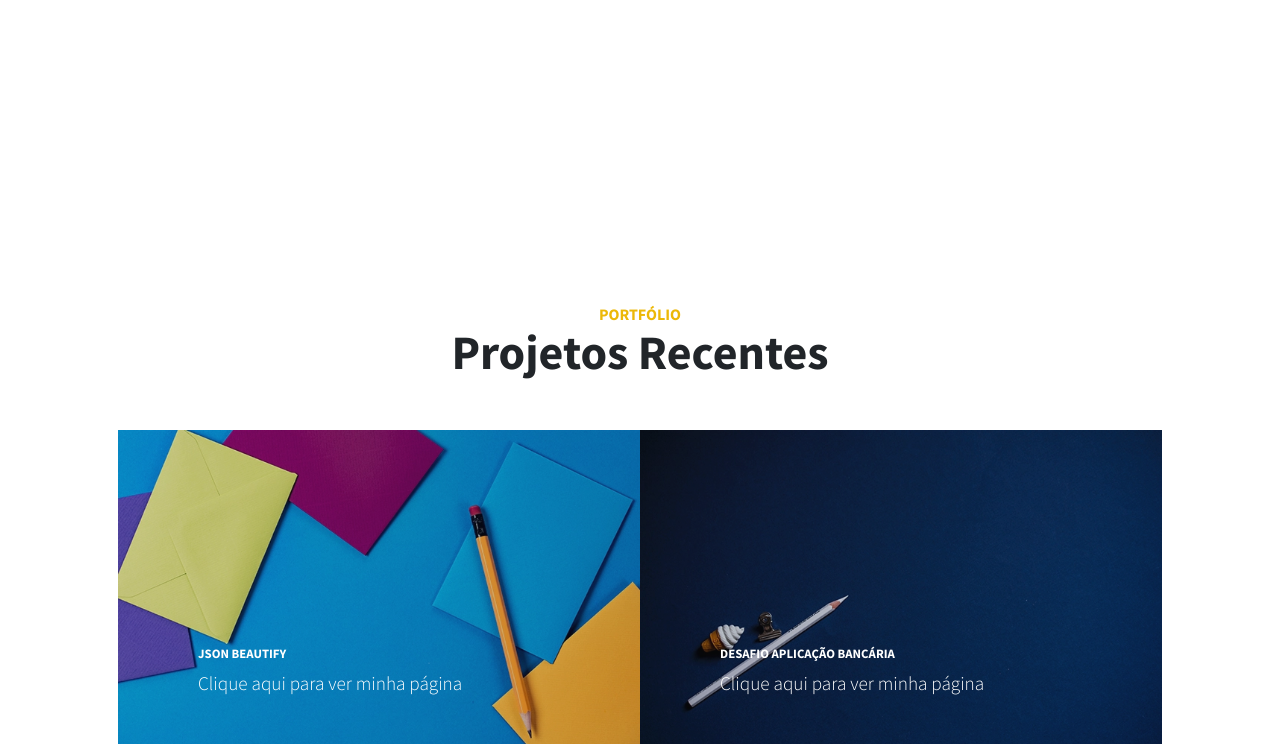
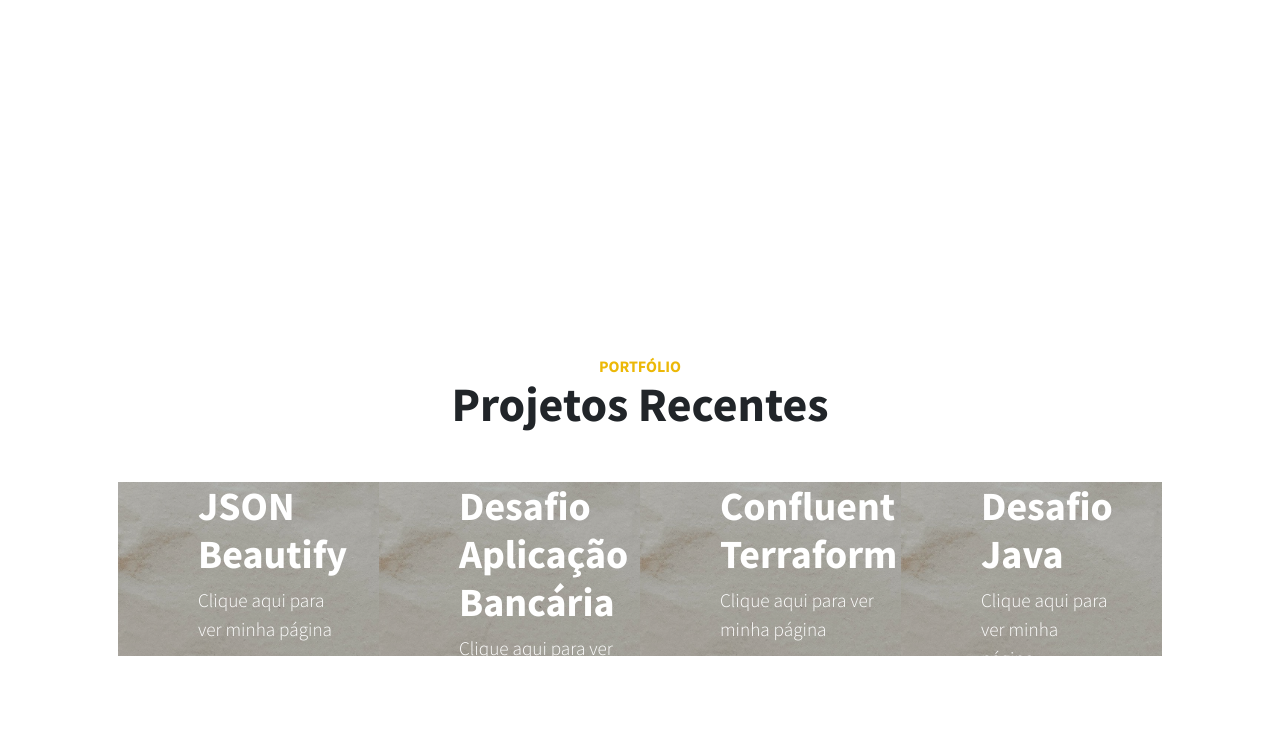
Before and after one commit to ribeirohenrique/ribeirohenrique.github.io, a plain HTML site: page index.html in a window 1280 px wide. Shown: the part 2995-3739 px from the top of the page. Drawn offline with nearby package versions, Linux system fonts and the light colour scheme.

Commit message:
Melhorando background dos projetos

```diff
--- a/index.html
+++ b/index.html
@@ -53,7 +53,7 @@
                         </div>
                         <p class="lead mb-5 text-justify">
                             <strong>Desenvolvedor e Analista de Integrações</strong> com sólida experiência em desenvolvimento de micro serviços e arquiteturas distribuídas.
-                            Minha trajetória inclui o uso de tecnologias modernas como <strong>Node.js</strong>, <strong>Typescript</strong>, <strong>AWS Cloud</strong> e <strong>Apache Kafka</strong>,
+                            Minha trajetória inclui o uso de tecnologias modernas como <strong>Apache Kafka</strong>, <strong>Spring Boot</strong>, <strong>Terraform</strong>, <strong>Typescript</strong>, <strong>Node.js</strong>,
                             atuando em ambientes ágeis e orientados à inovação.
                         </p>
 
@@ -63,13 +63,13 @@
                             Busco sempre unir aprendizado contínuo com entregas relevantes.
                         </p>
 
-                        <h4 class="mb-3">Principais Ferramentas e Tecnologias</h4>
-                        <ul class="list-unstyled text-start d-inline-block mx-auto">
+                        <h4 class="mb-4">Principais Ferramentas e Tecnologias</h4>
+                        <ul class="list-unstyled text-justify lead">
                             <li><strong>Desenvolvimento:</strong> Node.js, Typescript, Java, Python, Shell</li>
-                            <li><strong>Cloud:</strong> AWS (Lambdas, EventBridge, DynamoDB, Step Functions), Confluent Cloud</li>
+                            <li><strong>Cloud:</strong>Confluent Cloud Kafka, AWS (Lambdas, EventBridge, DynamoDB, Step Functions), GCP (Buckets, BigQuery)</li>
                             <li><strong>Infraestrutura como Código:</strong> Terraform</li>
                             <li><strong>Orquestração e Integrações:</strong> Apache Kafka, Jenkins, OpenTelemetry</li>
-                            <li><strong>Monitoramento:</strong> Grafana, Kibana, Dynatrace</li>
+                            <li><strong>Observabilidade:</strong> Grafana, Kibana, Dynatrace, Datadog</li>
                         </ul>
 
                         </p>
@@ -126,48 +126,48 @@
                     <h2 class="mb-5">Projetos Recentes</h2>
                 </div>
                 <div class="row gx-0">
-                    <div class="col-lg-6">
+                    <div class="col-lg-3">
                         <a class="portfolio-item" href="projects.html">
                             <div class="caption">
                                 <div class="caption-content">
-                                    <div class="h2">JSON Beautify</div>
+                                    <div class="h1">JSON Beautify</div>
                                     <p class="mb-0">Clique aqui para ver minha página</p>
                                 </div>
                             </div>
-                            <img class="img-fluid" src="assets/img/portfolio-1.webp" alt="..." />
+                            <img class="img-fluid" src="assets/img/texture-1.jpg" alt="..." />
                         </a>
                     </div>
-                    <div class="col-lg-6">
-                        <a class="portfolio-item" href="#!">
+                    <div class="col-lg-3">
+                        <a class="portfolio-item" href="projects.html">
                             <div class="caption">
                                 <div class="caption-content">
-                                    <div class="h2">Desafio Aplicação Bancária</div>
+                                    <div class="h1">Desafio Aplicação Bancária</div>
                                     <p class="mb-0">Clique aqui para ver minha página</p>
                                 </div>
                             </div>
-                            <img class="img-fluid" src="assets/img/portfolio-2.webp" alt="..." />
+                            <img class="img-fluid" src="assets/img/texture-1.jpg" alt="..." />
                         </a>
                     </div>
-                    <div class="col-lg-6">
-                        <a class="portfolio-item" href="#!">
+                    <div class="col-lg-3">
+                        <a class="portfolio-item" href="projects.html">
                             <div class="caption">
                                 <div class="caption-content">
-                                    <div class="h2">Confluent Terraform</div>
+                                    <div class="h1">Confluent Terraform</div>
                                     <p class="mb-0">Clique aqui para ver minha página</p>
                                 </div>
                             </div>
-                            <img class="img-fluid" src="assets/img/portfolio-3.webp" alt="..." />
+                            <img class="img-fluid" src="assets/img/texture-1.jpg" alt="..." />
                         </a>
                     </div>
-                    <div class="col-lg-6">
-                        <a class="portfolio-item" href="#!">
+                    <div class="col-lg-3">
+                        <a class="portfolio-item" href="projects.html">
                             <div class="caption">
                                 <div class="caption-content">
-                                    <div class="h2">Desafio Java</div>
+                                    <div class="h1">Desafio Java</div>
                                     <p class="mb-0">Clique aqui para ver minha página</p>
                                 </div>
                             </div>
-                            <img class="img-fluid" src="assets/img/portfolio-4.webp" alt="..." />
+                            <img class="img-fluid" src="assets/img/texture-1.jpg" alt="..." />
                         </a>
                     </div>
                 </div>
```
Also changed, not shown: assets/img/texture-1.jpg (added).
